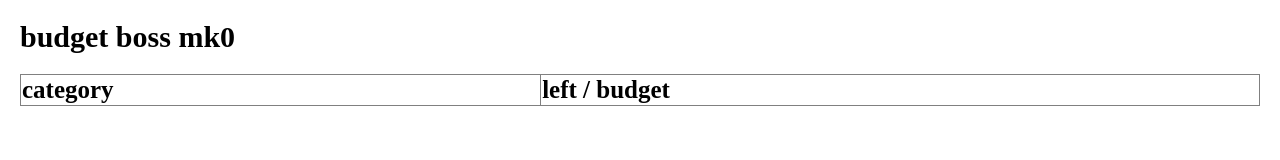
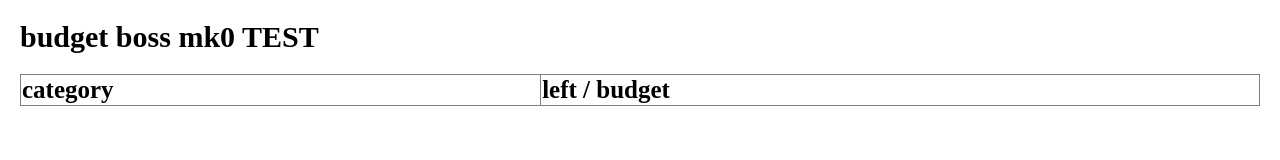
Before and after one commit to august25dev/budget-boss, a plain HTML site: page index.html in a window 1280 px wide. Drawn offline with Linux system fonts and the light colour scheme.

Commit message:
workflow test

```diff
--- a/index.html
+++ b/index.html
@@ -26,7 +26,7 @@
 </head>
 
 <body>
-  <h1 style="font-size: 30px;">budget boss mk0</h1>
+  <h1 style="font-size: 30px;">budget boss mk0 TEST</h1>
   <!-- Expense Table Section -->
   <section id="expenseTable">
     <table border="1">
```
